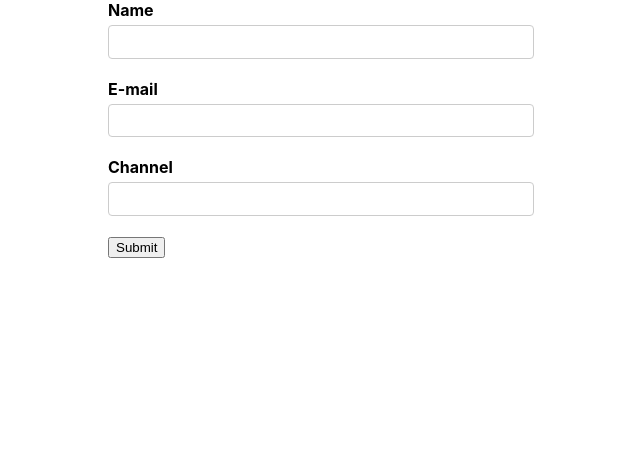
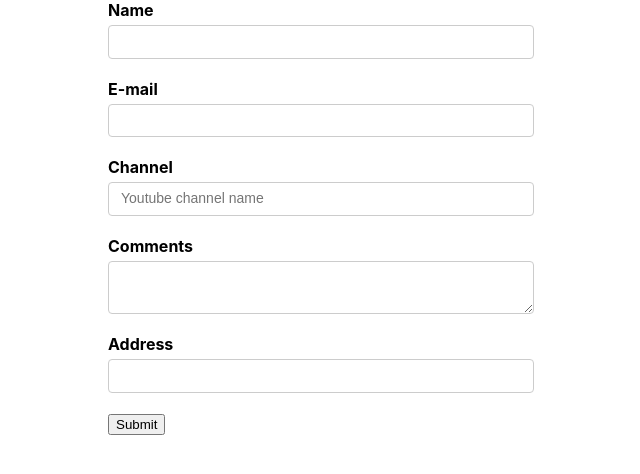
Before and after one commit to joyun25/react-formik-demo, a JavaScript app: page / in a window 1280 px wide. Shown: the top 474 px of the page, without its empty margins (319-959 px from the left). Built offline with nearby package versions, Linux system fonts and the light colour scheme; the HTML template or start-up script is replaced by a standard one.

Commit message:
add two Fields and style error message

```diff
--- a/src/App.css
+++ b/src/App.css
@@ -10,7 +10,8 @@
 }
 
 input[type='text'],
-input[type='email'] {
+input[type='email'],
+textarea {
   display: block;
   width: 400px;
   padding: 6px 12px;
--- /dev/null
+++ b/src/components/TextError.js
@@ -0,0 +1,9 @@
+const TextError = (props) => {
+  return (
+    <div className="error">
+      {props.children}
+    </div>
+   );
+}
+
+export default TextError;
--- a/src/components/YoutubeForm.js
+++ b/src/components/YoutubeForm.js
@@ -1,10 +1,13 @@
 import { Formik, Form, Field, ErrorMessage } from 'formik';
 import * as Yup from 'yup';
+import TextError from './TextError'
 
 const initialValues = {
   name: '',
   email: '',
-  channel: ''
+  channel: '',
+  comments: '',
+  address: ''
 }
 
 const onSubmit = values => {
@@ -20,6 +23,9 @@
     .required('Required')
     .email('Invalid email format'),
   channel: Yup
+    .string()
+    .required('Required'),
+  address: Yup
     .string()
     .required('Required')
 })
@@ -39,7 +45,7 @@
             id="name"
             name="name"
           />
-          <ErrorMessage name="name"/>
+          <ErrorMessage name="name" component={TextError}/>
         </div>
 
         <div className="form-control">
@@ -49,7 +55,9 @@
             id="email"
             name="email"
           />
-          <ErrorMessage name="email"/>
+          <ErrorMessage name="email">
+            {(errorMsg) => <div className="error">{errorMsg}</div>}
+          </ErrorMessage>
         </div>
 
         <div className="form-control">
@@ -58,8 +66,39 @@
             type="text"
             id="channel"
             name="channel"
+            placeholder="Youtube channel name"
           />
           <ErrorMessage name="channel"/>
+        </div>
+
+        <div className="form-control">
+          <label htmlFor="comments">Comments</label>
+          <Field
+            as="textarea"
+            id="comments"
+            name="comments"
+          />
+        </div>
+
+        <div className="form-control">
+          <label htmlFor="address">Address</label>
+          <Field name="address">
+            {
+              ({field, form, meta}) => {
+                return (
+                  <div>
+                    <input type="text" id="address" {...field}/>
+                    {
+                      meta.touched && meta.error ?
+                      <div>{meta.error}</div>
+                      :
+                      null
+                    }
+                  </div>
+                )
+              }
+            }
+          </Field>
         </div>
 
         <button type="submit">Submit</button>
```
